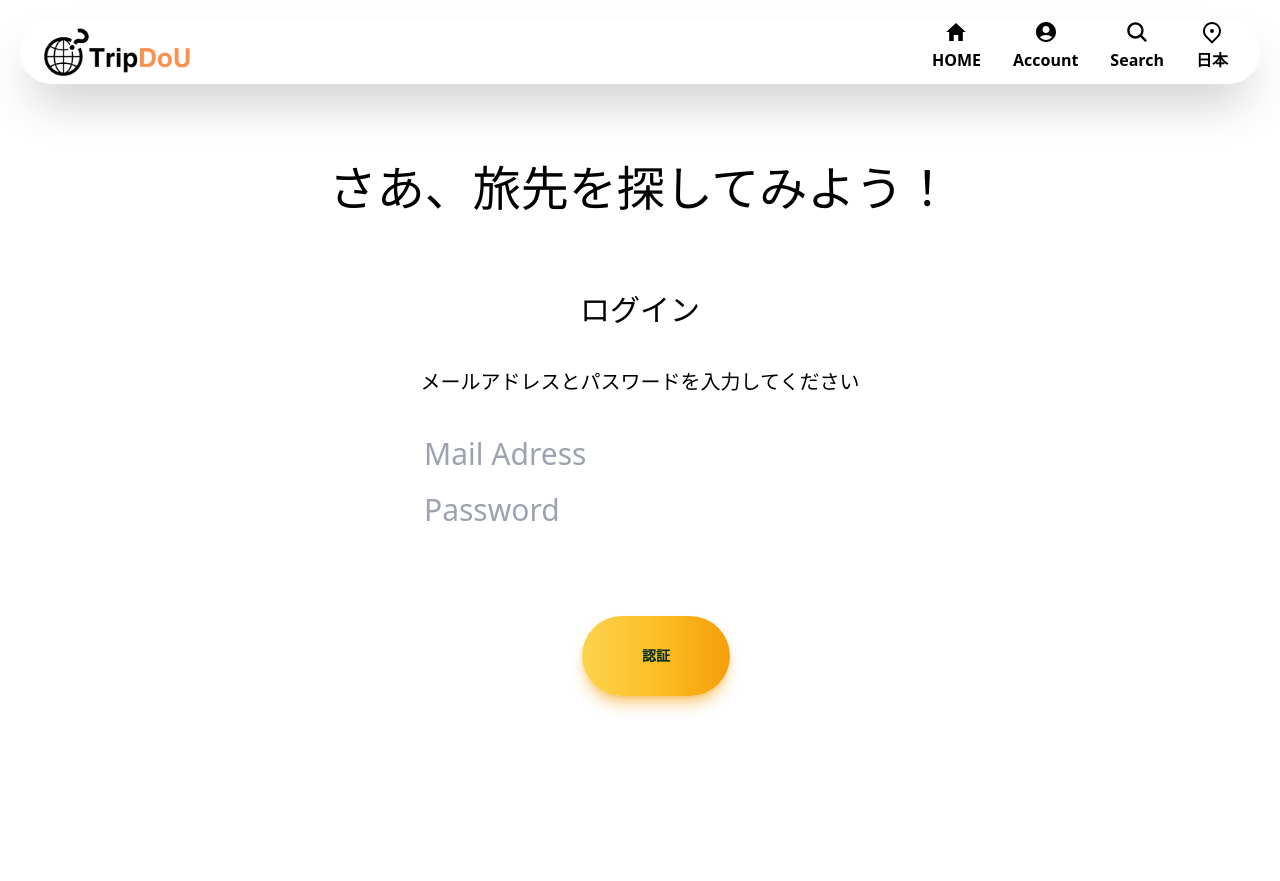
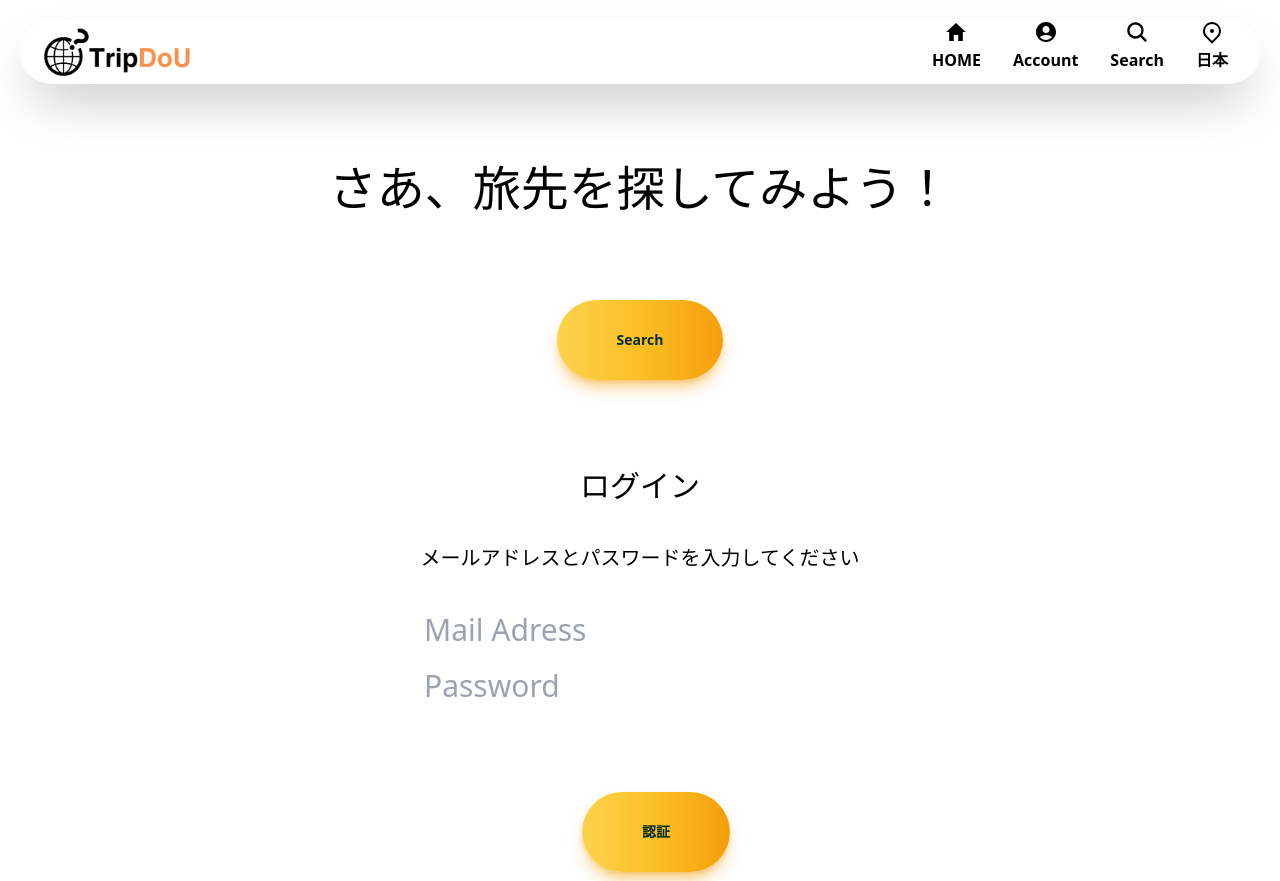
Before and after one commit to ojiro-doi/progate-hato, a React (Create React App) app: page / in a window 1280 px wide. Before the commit the page ends 800 px from the top, so only its background shows below. Built offline with nearby package versions, Linux system fonts and the light colour scheme.

Commit message:
ボタン追加

```diff
--- a/src/components/Account.jsx
+++ b/src/components/Account.jsx
@@ -1,5 +1,6 @@
 import React, { useContext } from "react";
 import { ValuesContext } from "../Context/ValuesProvider";
+import { Link } from "react-router-dom";
 
 const Account = () => {
   // useContext からオブジェクトをそのまま受け取る
@@ -83,6 +84,13 @@ const Account = () => {
           <option>6人</option>
           <option>7人以上</option>
         </select>
+        <div className="flex justify-center">
+        <button className="h-20 w-50 m-2 bg-gradient-to-r from-amber-300 via-amber-400 to-amber-500 hover:bg-gradient-to-br focus:ring-4 focus:outline-none focus:ring-amber-300 dark:focus:ring-amber-800 shadow-lg shadow-amber-500/50 dark:shadow-lg dark:shadow-blue-800/80 font-medium rounded-full text-lg text-sm text-emerald-950 md:font-bold px-5 py-1 text-center me-2 mb-2">
+          <Link to="/Search">
+            <span className="p-10">Search</span>
+          </Link>
+        </button>
+      </div>
       </div>
     </div>
   );
--- a/src/components/Home.jsx
+++ b/src/components/Home.jsx
@@ -1,4 +1,5 @@
 import React, { useState } from "react";
+import { Link } from "react-router-dom";
 
 const Home = () => {
   const [amount, setAmount] = useState("");
@@ -11,6 +12,13 @@ const Home = () => {
       <h1 className="flex justify-center mt-20 mb-20 text-5xl">
         さあ、旅先を探してみよう！
       </h1>
+      <div className="flex justify-center">
+        <button className="h-20 w-50 m-2 bg-gradient-to-r from-amber-300 via-amber-400 to-amber-500 hover:bg-gradient-to-br focus:ring-4 focus:outline-none focus:ring-amber-300 dark:focus:ring-amber-800 shadow-lg shadow-amber-500/50 dark:shadow-lg dark:shadow-blue-800/80 font-medium rounded-full text-lg text-sm text-emerald-950 md:font-bold px-5 py-1 text-center me-2 mb-2">
+          <Link to="/Search">
+            <span className="p-10">Search</span>
+          </Link>
+        </button>
+      </div>
     </div>
   );
 };
```
